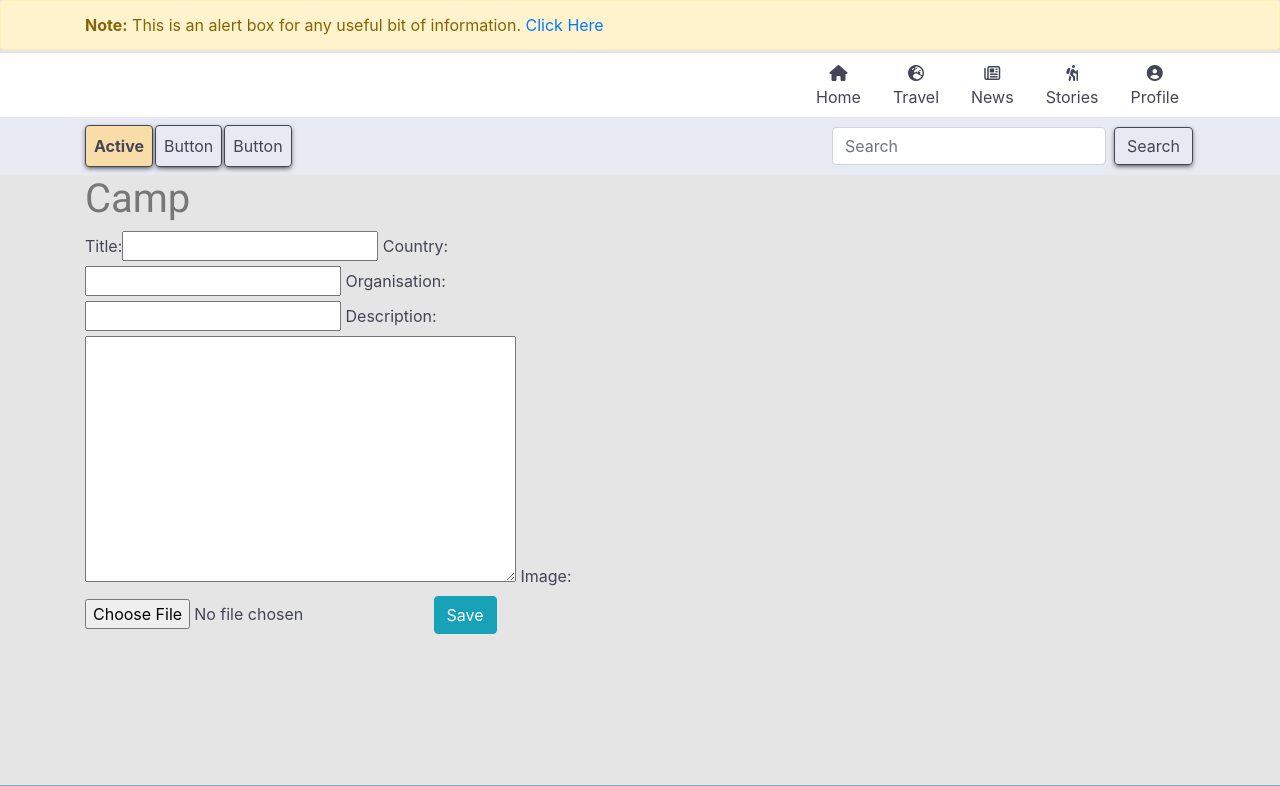
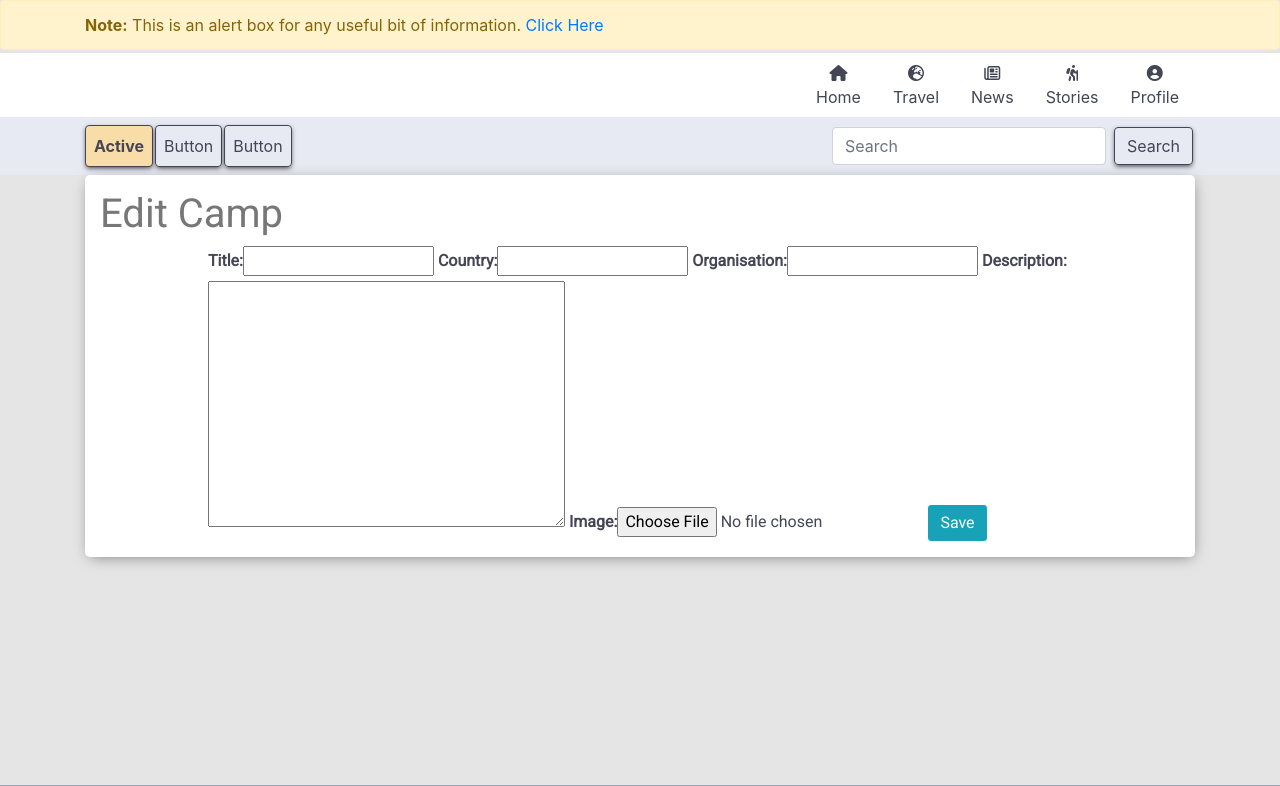
Before and after one commit to Pattern-Projects/volunteer-fsf-project, a Django app: page /camps/new_camp/ in a window 1280 px wide. Shown: the top 786 px of the page. Run offline with Django 3.2, Linux system fonts and the light colour scheme; some libraries are stand-ins or nearby versions; some web fonts are replaced.

Commit message:
Style camp edit page

```diff
--- a/camps/templates/edit_camp.html
+++ b/camps/templates/edit_camp.html
@@ -1,10 +1,14 @@
 {% extends "base.html" %}
 {% load bootstrap_tags %}
 {% block content %}
-    <h1>Camp</h1>
-    <form method="POST" enctype="multipart/form-data">
+<div class="item-box">
+
+    <h1>Edit Camp</h1>
+    <form method="POST" enctype="multipart/form-data" class="edit_camp_form">
         {% csrf_token %}
         {{ form | as_bootstrap }}
         <button type="submit" class="btn btn-info">Save</button>
     </form>
+
+</div>
 {% endblock %}
--- a/static/css/content.css
+++ b/static/css/content.css
@@ -28,3 +28,18 @@
     border: 1px solid;
     box-shadow: 0px 2px 0px -1px;
 }
+
+.edit_camp_form {
+    margin: 0 auto;
+    width: 80%;
+    font-family: 'roboto', sans-serif !important;
+}
+
+.edit_camp_form label {
+    font-weight: bold;
+}
+
+/* Camp form image upload button - remove border */
+input#id_image {
+    border: none;
+}
```
